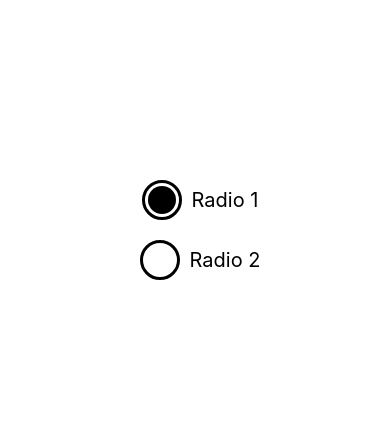
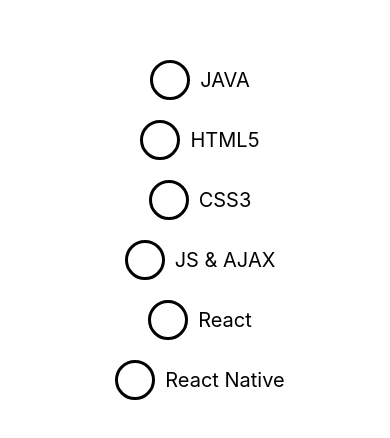
Before and after one commit to ashimaakash03/react-native-series, a React Native app: screen / in a window 390 px wide. Shown: the part 192-630 px from the top of the page. Built offline with nearby package versions, Linux system fonts and the light colour scheme.

Commit message:
created dynamic radio buttons

```diff
--- a/App.tsx
+++ b/App.tsx
@@ -3,25 +3,18 @@
 
 const App = (): React.JSX.Element =>{
 
-const [selectedRadio, setSelectedRadio]= useState(1);
+const [selectedRadio, setSelectedRadio]= useState(0);
+const skills= [{id: 1, name:"JAVA"}, {id:2, name:"HTML5"}, {id:3, name:"CSS3"}, {id:4, name:"JS & AJAX"}, {id:5, name: "React"}, {id:6, name:"React Native"}];
 	return(
 		<View style={styles.main}>
-			<TouchableOpacity onPress={()=> setSelectedRadio(1)}>
-				<View style={styles.wrapper}>
-					<View style={styles.radio}>
-						{selectedRadio=== 1? <View style={styles.background}></View>: null}
-					</View>
-					<Text style={styles.radioText}>Radio 1</Text>
-				</View>
-			</TouchableOpacity>
-			<TouchableOpacity onPress={()=> setSelectedRadio(2)}>
-                <View style={styles.wrapper}>
-            	    <View style={styles.radio}>
-            	        {selectedRadio=== 2? <View style={styles.background}></View>: null}
-            	    </View>
-           			<Text style={styles.radioText}>Radio 2</Text>
-   				</View>
-   			</TouchableOpacity>
+			{skills.map((item)=><TouchableOpacity key={item.id} onPress={()=> setSelectedRadio(item.id)}>
+                            				<View style={styles.wrapper}>
+                            					<View style={styles.radio}>
+                            						{selectedRadio=== item.id? <View style={styles.background}></View>: null}
+                            					</View>
+                            					<Text style={styles.radioText}>{item.name}</Text>
+                            				</View>
+                            			</TouchableOpacity>)}
 		</View>
 	)
 }
```
